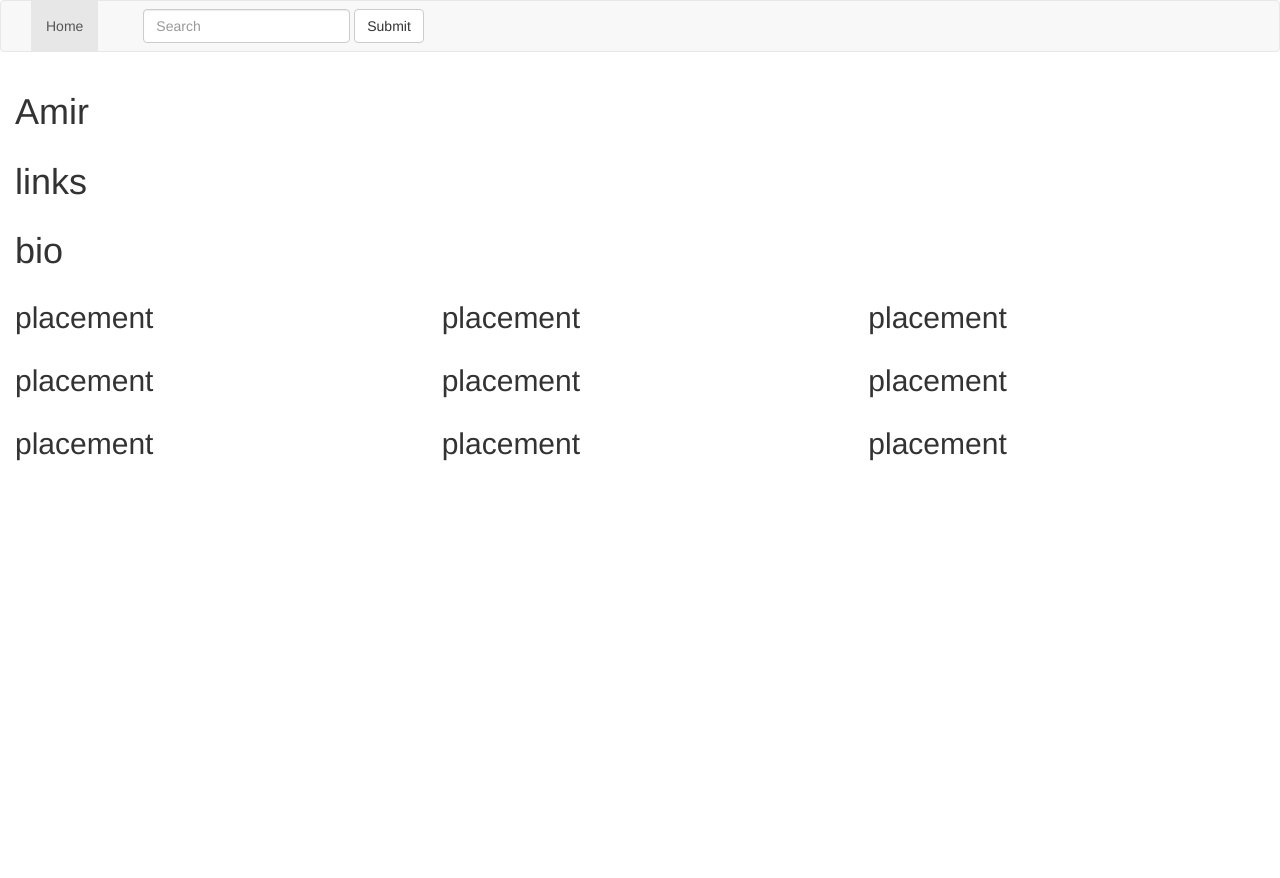
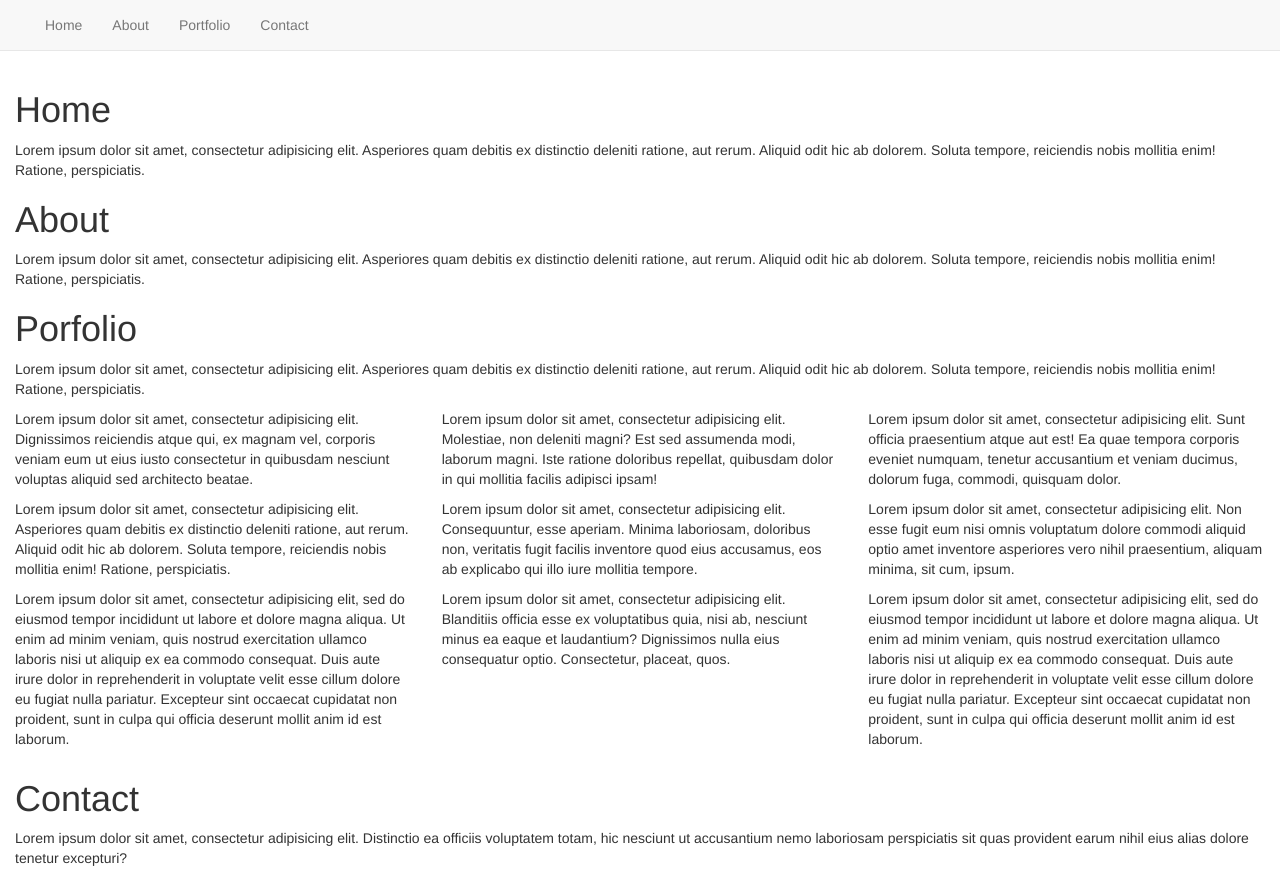
Before and after one commit to PreciseAsteroid/myportfoliopage, a plain HTML site: page index.html in a window 1280 px wide. Before the commit the page ends 800 px from the top, so only its background shows below. Drawn offline with nearby package versions, Linux system fonts and the light colour scheme.

Commit message:
NavBar in place
after this change there is a nav bar in place
fixed navbar. still issues with not showing header while navigating
also added css and img folders

```diff
--- /dev/null
+++ b/css/main.css
@@ -0,0 +1,3 @@
+body {
+  padding-top: 70px;
+}
--- a/index.html
+++ b/index.html
@@ -7,6 +7,7 @@
     <title>Amir Baruch</title>
 
     <!-- Bootstrap -->
+    <link rel="stylesheet" href="css/main.css">
     <link rel="stylesheet" href="https://maxcdn.bootstrapcdn.com/bootstrap/3.3.5/css/bootstrap.min.css">
     <link rel="stylesheet" href="https://maxcdn.bootstrapcdn.com/font-awesome/4.4.0/css/font-awesome.min.css">
 
@@ -23,7 +24,9 @@
 
   </head>
   <body>
-    <nav class="navbar navbar-default" role="navigation">
+
+    <div class="container-fluid">
+      <nav class="navbar navbar-default navbar-fixed-top" role="navigation">
         <div class="container-fluid">
           <div class="navbar-header">
             <button type="button" class="navbar-toggle" data-toggle="collapse" data-target="#navbar">
@@ -38,78 +41,64 @@
           <!-- Collect the nav links, forms, and other content for toggling -->
           <div class="collapse navbar-collapse" id="navbar">
             <ul class="nav navbar-nav">
-            <li class="active"><a href="#">Home</a></li>
-            <li><a href="#"></a></li>
+              <li><a href="#home">Home</a></li>
+              <li><a href="#about">About</a></li>
+              <li><a href="#portfolio">Portfolio</a></li>
+              <li><a href="#contact">Contact</a></li>
+            </ul>
 
-          </ul>
-          <form class="navbar-form navbar-left" role="search">
-            <div class="form-group">
-              <input type="text" class="form-control" placeholder="Search">
-            </div>
-            <button type="submit" class="btn btn-default">Submit</button>
-          </form>
-          <ul class="nav navbar-nav navbar-right">
-            <li><a href="#"></a></li>
-
-          </ul>
           </div><!-- /.navbar-collapse -->
         </div><!-- /.container-fluid -->
       </nav>
-    <div class="container-fluid">
-      <h1>Amir </h1>
-    </div>
-
-    <div class="container-fluid">
-      <h1>links </h1>
-    </div>
-
-    <div class="container-fluid">
-      <h1>bio </h1>
-    </div>
-
-    <div class="container-fluid">
+      <div id="home">
+        <h1>Home</h1>
+        <p>Lorem ipsum dolor sit amet, consectetur adipisicing elit. Asperiores quam debitis ex distinctio deleniti ratione, aut rerum. Aliquid odit hic ab dolorem. Soluta tempore, reiciendis nobis mollitia enim! Ratione, perspiciatis.</p>
+      <div>
+      <div id="about">
+        <h1>About</h1>
+        <p>Lorem ipsum dolor sit amet, consectetur adipisicing elit. Asperiores quam debitis ex distinctio deleniti ratione, aut rerum. Aliquid odit hic ab dolorem. Soluta tempore, reiciendis nobis mollitia enim! Ratione, perspiciatis.</p>
+      <div>
+      <div id="portfolio">
+        <h1>Porfolio</h1>
+        <p>Lorem ipsum dolor sit amet, consectetur adipisicing elit. Asperiores quam debitis ex distinctio deleniti ratione, aut rerum. Aliquid odit hic ab dolorem. Soluta tempore, reiciendis nobis mollitia enim! Ratione, perspiciatis.</p>
         <div class="row">
           <div class="col-xs-4">
-          <h2>placement</h2>
+            <p>Lorem ipsum dolor sit amet, consectetur adipisicing elit. Dignissimos reiciendis atque qui, ex magnam vel, corporis veniam eum ut eius iusto consectetur in quibusdam nesciunt voluptas aliquid sed architecto beatae.</p>
           </div>
           <div class="col-xs-4">
-          <h2>placement</h2>
+            <p>Lorem ipsum dolor sit amet, consectetur adipisicing elit. Molestiae, non deleniti magni? Est sed assumenda modi, laborum magni. Iste ratione doloribus repellat, quibusdam dolor in qui mollitia facilis adipisci ipsam!</p>
           </div>
           <div class="col-xs-4">
-          <h2>placement</h2>
+            <p>Lorem ipsum dolor sit amet, consectetur adipisicing elit. Sunt officia praesentium atque aut est! Ea quae tempora corporis eveniet numquam, tenetur accusantium et veniam ducimus, dolorum fuga, commodi, quisquam dolor.</p>
+          </div>
+        </div>
+        <div class="row">
+          <div class="col-xs-4">
+            <p>Lorem ipsum dolor sit amet, consectetur adipisicing elit. Asperiores quam debitis ex distinctio deleniti ratione, aut rerum. Aliquid odit hic ab dolorem. Soluta tempore, reiciendis nobis mollitia enim! Ratione, perspiciatis.</p>
+          </div>
+          <div class="col-xs-4">
+            <p>Lorem ipsum dolor sit amet, consectetur adipisicing elit. Consequuntur, esse aperiam. Minima laboriosam, doloribus non, veritatis fugit facilis inventore quod eius accusamus, eos ab explicabo qui illo iure mollitia tempore.</p>
+          </div>
+          <div class="col-xs-4">
+            <p>Lorem ipsum dolor sit amet, consectetur adipisicing elit. Non esse fugit eum nisi omnis voluptatum dolore commodi aliquid optio amet inventore asperiores vero nihil praesentium, aliquam minima, sit cum, ipsum.</p>
+          </div>
+        </div>
+        <div class="row">
+          <div class="col-xs-4">
+            <p>Lorem ipsum dolor sit amet, consectetur adipisicing elit, sed do eiusmod tempor incididunt ut labore et dolore magna aliqua. Ut enim ad minim veniam, quis nostrud exercitation ullamco laboris nisi ut aliquip ex ea commodo consequat. Duis aute irure dolor in reprehenderit in voluptate velit esse cillum dolore eu fugiat nulla pariatur. Excepteur sint occaecat cupidatat non proident, sunt in culpa qui officia deserunt mollit anim id est laborum.</p>
+          </div>
+          <div class="col-xs-4">
+            <p>Lorem ipsum dolor sit amet, consectetur adipisicing elit. Blanditiis officia esse ex voluptatibus quia, nisi ab, nesciunt minus ea eaque et laudantium? Dignissimos nulla eius consequatur optio. Consectetur, placeat, quos.</p>
+          </div>
+          <div class="col-xs-4">
+            <p>Lorem ipsum dolor sit amet, consectetur adipisicing elit, sed do eiusmod tempor incididunt ut labore et dolore magna aliqua. Ut enim ad minim veniam, quis nostrud exercitation ullamco laboris nisi ut aliquip ex ea commodo consequat. Duis aute irure dolor in reprehenderit in voluptate velit esse cillum dolore eu fugiat nulla pariatur. Excepteur sint occaecat cupidatat non proident, sunt in culpa qui officia deserunt mollit anim id est laborum.</p>
           </div>
         </div>
       </div>
-
-    <div class="container-fluid">
-      <div class="row">
-        <div class="col-xs-4">
-          <h2>placement</h2>
+      <div id="contact">
+        <h1>Contact</h1>
+        <p>Lorem ipsum dolor sit amet, consectetur adipisicing elit. Distinctio ea officiis voluptatem totam, hic nesciunt ut accusantium nemo laboriosam perspiciatis sit quas provident earum nihil eius alias dolore tenetur excepturi?</p>
       </div>
-        <div class="col-xs-4">
-          <h2>placement</h2>
-        </div>
-        <div class="col-xs-4">
-          <h2>placement</h2>
-        </div>
-      </div>
-    </div>
-
-    <div class="container-fluid">
-      <div class="row">
-        <div class="col-xs-4">
-          <h2>placement</h2>
-        </div>
-        <div class="col-xs-4">
-          <h2>placement</h2>
-        </div>
-        <div class="col-xs-4">
-          <h2>placement</h2>
-        </div>
-      </div>
-    </div>
-
-
-
+  </div> <!-- <div class="container-fluid"> -->
   </body>
 </html>
```
Also changed, not shown: 1 other file. Lines whose indentation alone changed are shown as unchanged.
